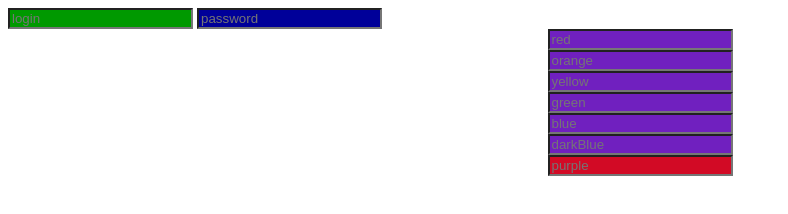
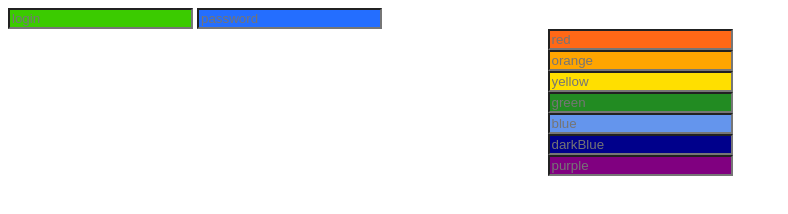
Before and after one commit to Sajletry/uchebka, a website: page src/index.html in a window 1280 px wide. Shown: the whole page, without its empty margins (0-788 px from the left). Drawn offline with Linux system fonts and the light colour scheme.

Commit message:
закомментировала свой код, вставила прмер без логики - естесственно не работает

```diff
--- a/src/index.html
+++ b/src/index.html
@@ -12,13 +12,23 @@
 <input id="password" placeholder="password" data-isgreen="false">
 
 <div class="box" >
-<input id = "red" placeholder="red"             data-isred1="true"  data-isorange1="false" data-isyellow1="false" data-isgreen1="false" data-isblue1="false" data-isdarkBlue1="false" data-ispurple1="false">
-<input id = "orange" placeholder="orange"       data-isred1="false" data-isorange1="true"  data-isyellow1="false" data-isgreen1="false" data-isblue1="false" data-isdarkBlue1="false" data-ispurple1="false">
-<input id = "yellow" placeholder="yellow"       data-isred1="false" data-isorange1="false" data-isyellow1="true" data-isgreen1="false"  data-isblue1="false" data-isdarkBlue1="false" data-ispurple1="false">
-<input id = "green" placeholder="green"         data-isred1="false" data-isorange1="false" data-isyellow1="false" data-isgreen1="true"  data-isblue1="false" data-isdarkBlue1="false" data-ispurple1="false">
-<input id = "blue" placeholder="blue"           data-isred1="false" data-isorange1="false" data-isyellow1="false" data-isgreen1="false" data-isblue1="true"  data-isdarkBlue1="false" data-ispurple1="false">
-<input id = "darkBlue" placeholder="darkBlue"   data-isred1="false" data-isorange1="false" data-isyellow1="false" data-isgreen1="false" data-isblue1="false" data-isdarkBlue1="true"  data-ispurple1="false">
-<input id = "purple" placeholder="purple"       data-isred1="false" data-isorange1="false" data-isyellow1="false" data-isgreen1="false" data-isblue1="false" data-isdarkBlue1="false" data-ispurple1="true">
+
+<!--<input id = "red" placeholder="red"             data-isred1="true"  data-isorange1="false" data-isyellow1="false" data-isgreen1="false" data-isblue1="false" data-isdarkBlue1="false" data-ispurple1="false">-->
+<!--<input id = "orange" placeholder="orange"       data-isred1="false" data-isorange1="true"  data-isyellow1="false" data-isgreen1="false" data-isblue1="false" data-isdarkBlue1="false" data-ispurple1="false">-->
+<!--<input id = "yellow" placeholder="yellow"       data-isred1="false" data-isorange1="false" data-isyellow1="true" data-isgreen1="false"  data-isblue1="false" data-isdarkBlue1="false" data-ispurple1="false">-->
+<!--<input id = "green" placeholder="green"         data-isred1="false" data-isorange1="false" data-isyellow1="false" data-isgreen1="true"  data-isblue1="false" data-isdarkBlue1="false" data-ispurple1="false">-->
+<!--<input id = "blue" placeholder="blue"           data-isred1="false" data-isorange1="false" data-isyellow1="false" data-isgreen1="false" data-isblue1="true"  data-isdarkBlue1="false" data-ispurple1="false">-->
+<!--<input id = "darkBlue" placeholder="darkBlue"   data-isred1="false" data-isorange1="false" data-isyellow1="false" data-isgreen1="false" data-isblue1="false" data-isdarkBlue1="true"  data-ispurple1="false">-->
+<!--<input id = "purple" placeholder="purple"       data-isred1="false" data-isorange1="false" data-isyellow1="false" data-isgreen1="false" data-isblue1="false" data-isdarkBlue1="false" data-ispurple1="true">-->
+
+    <input id="red" placeholder="red" data-color="red">
+    <input id = "orange" placeholder="orange" data-color="orange">
+    <input id = "yellow" placeholder="yellow" data-color="yellow">
+    <input id = "green" placeholder="green" data-color="green">
+    <input id = "blue" placeholder="blue" data-color="blue">
+    <input id = "darkBlue" placeholder="darkBlue" data-color="darkBlue">
+    <input id = "purple" placeholder="purple" data-color="purple">
+
 </div>
 </body>
 </html>
--- a/src/scripts/inputController.js
+++ b/src/scripts/inputController.js
@@ -1,13 +1,13 @@
-const greenColor = '#009900';
-const blueColor = '#000099';
+//const greenColor = '#009900';
+//const blueColor = '#000099';
 
-const redColor1 = '#d20a25';
-const orangeColor1 = '#ff6816';
-const yellowColor1 = '#ffff00';
-const greenColor1 = '#3bcb00';
-const blueColor1 = '#246eff';
-const darkBlueColor1 = '#0707b7';
-const purpleColor1 = '#7020bf';
+const redColor = '#d20a25';
+const orangeColor = '#ff6816';
+const yellowColor = '#ffff00';
+const greenColor = '#3bcb00';
+const blueColor = '#246eff';
+const darkBlueColor = '#0707b7';
+const purpleColor = '#7020bf';
 
 function changeColor(input){
 
@@ -19,8 +19,12 @@
     input.style.background = greenColor;
     input.dataset.isgreen = "true";
   }
+//----------------------------------
+  if(input.dataset.color === "red"){
+    input.style.background = orangeColor;
+  }
 
-
+/*
 //1
   if (input.dataset.isred1 === "true" ){
     input.style.background = redColor1;
@@ -84,6 +88,7 @@
     input.style.background = redColor1;
     input.dataset.ispurple1 = "true";
   }
+*/
 
 }
 
```
